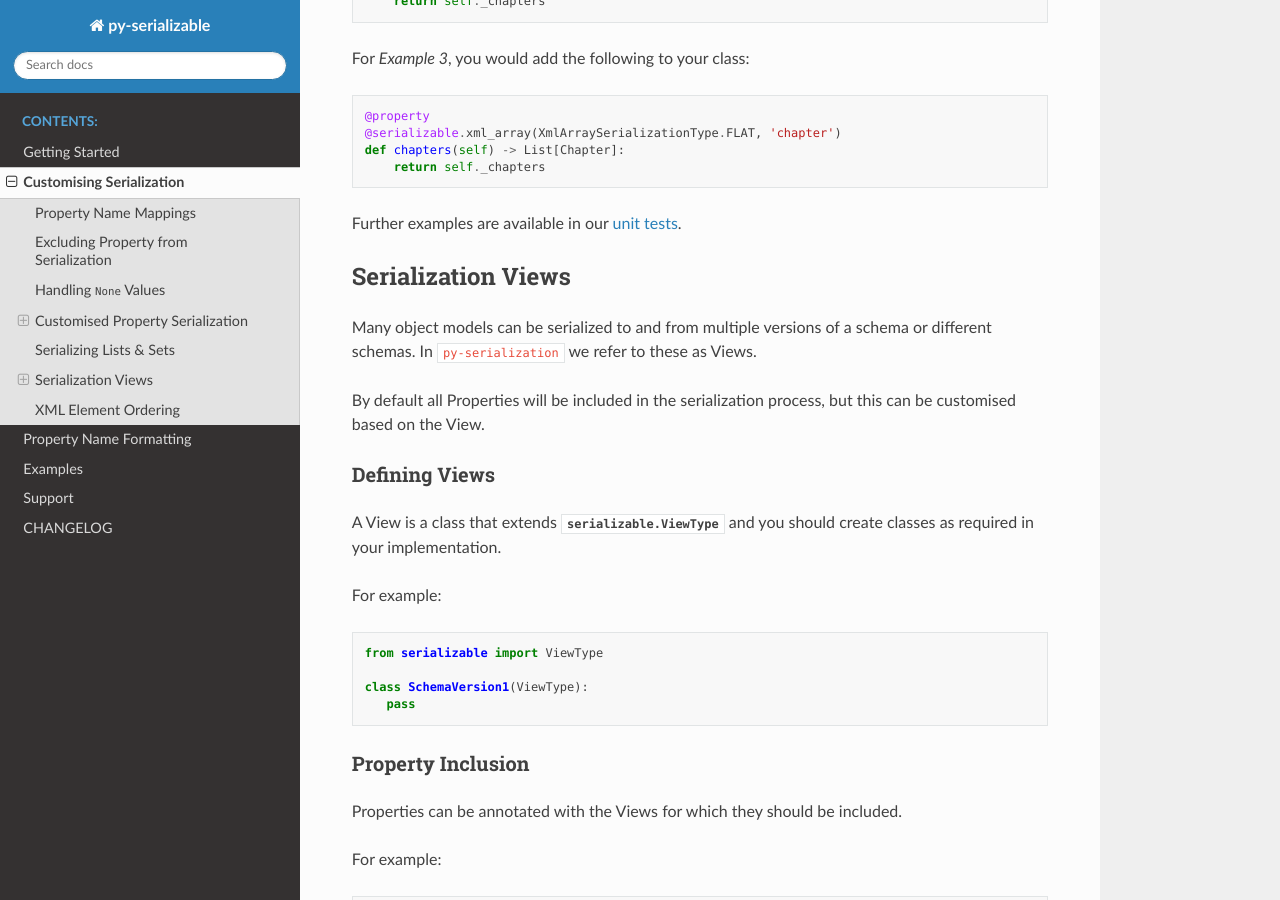
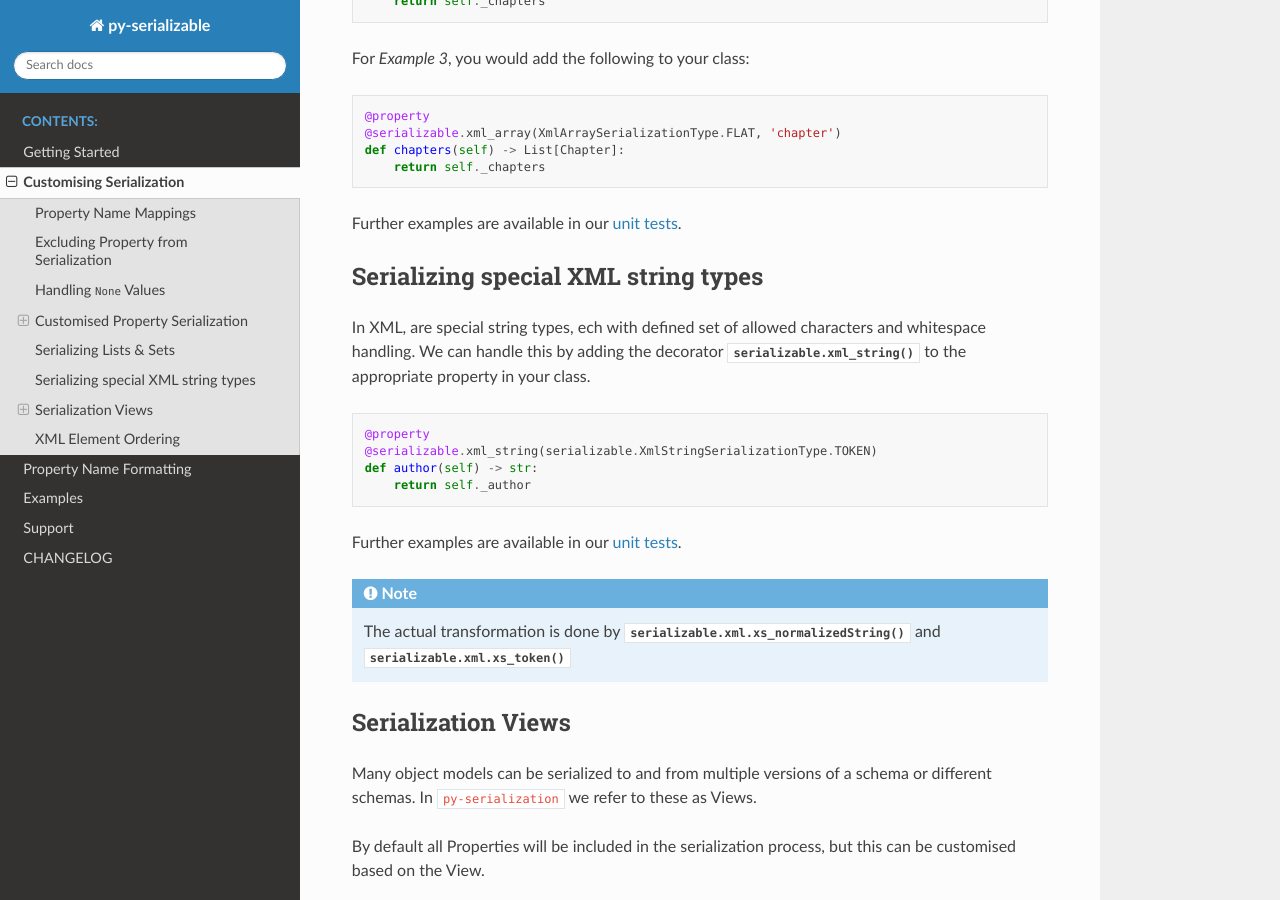
Before and after one commit to madpah/serializable, a Sphinx documentation site: the page built from docs/customising-structure.rst, in a window 1280 px wide and 900 px high, scrolled down 3069 px. Built offline with Sphinx 7.4.7 and the Read the Docs theme 2.0.0, drawn with Linux system fonts in a browser that asks for light colours.

Commit message:
docs
Signed-off-by: Jan Kowalleck <jan.kowalleck@gmail.com>

```diff
--- a/docs/customising-structure.rst
+++ b/docs/customising-structure.rst
@@ -176,6 +176,26 @@ For *Example 3*, you would add the following to your class:
 
 Further examples are available in our :ref:`unit tests <unit-tests>`.
 
+Serializing special XML string types
+----------------------------------------------------
+
+In XML, are special string types, ech with defined set of allowed characters and whitespace handling.
+We can handle this by adding the decorator :obj:`serializable.xml_string()` to the appropriate property in your class.
+
+.. code-block:: python
+
+    @property
+    @serializable.xml_string(serializable.XmlStringSerializationType.TOKEN)
+    def author(self) -> str:
+        return self._author
+
+Further examples are available in our :ref:`unit tests <unit-tests>`.
+
+.. note::
+
+   The actual transformation is done by :func:`serializable.xml.xs_normalizedString()`
+   and :func:`serializable.xml.xs_token()`
+
 Serialization Views
 ----------------------------------------------------
 
```
Also changed, not shown: 1 other file.
